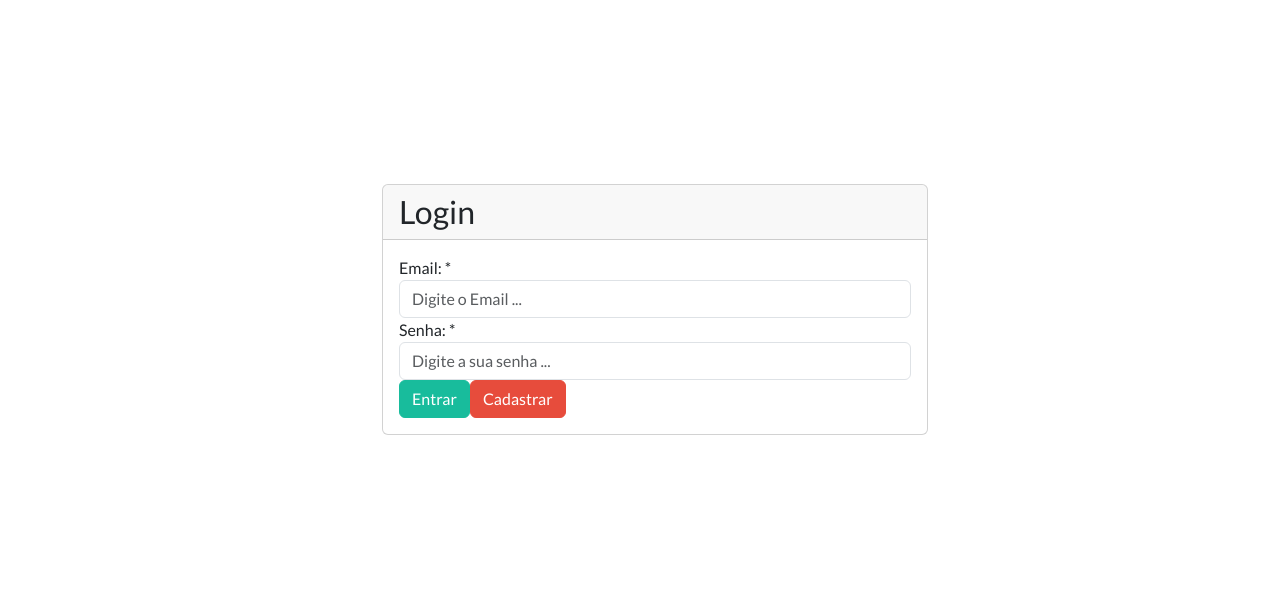
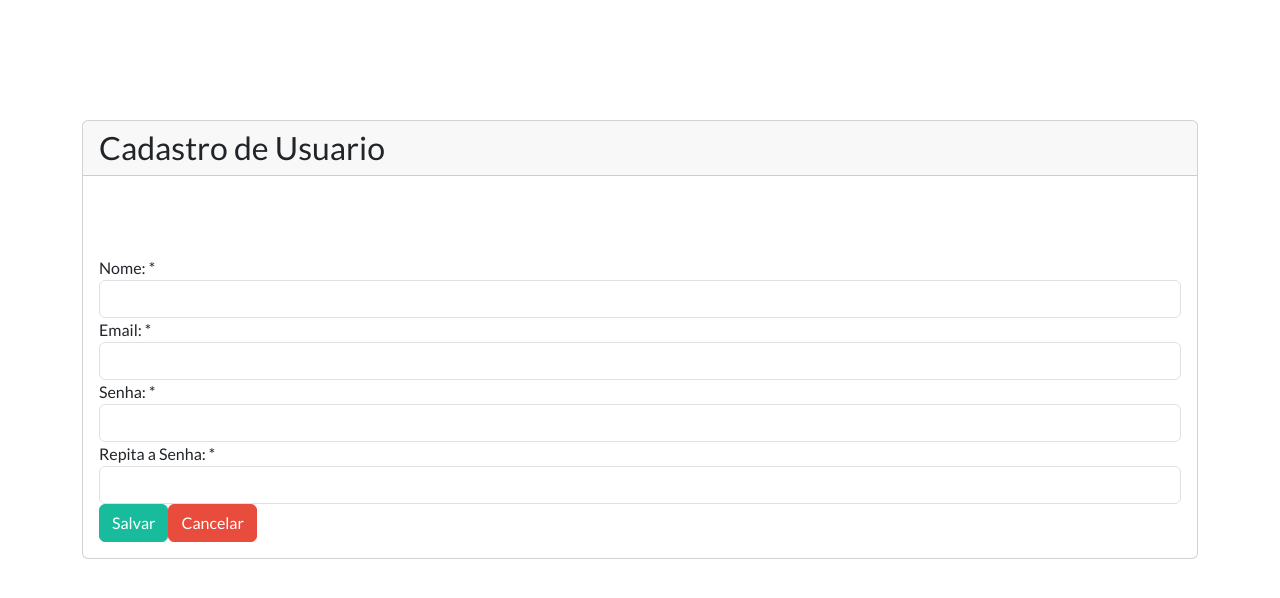
Before and after one commit to brdoliveira/MinhasFinancas, a React (Create React App) app in the folder front-end/minhas-financas-app/: page / in a window 1280 px wide. Shown: the top 598 px of the page. Built offline with nearby package versions, Linux system fonts and the light colour scheme.

Commit message:
Adicionando novo componente Cadastrar Usuario

```diff
--- a/front-end/minhas-financas-app/src/App.js
+++ b/front-end/minhas-financas-app/src/App.js
@@ -1,11 +1,11 @@
 import 'bootswatch/dist/flatly/bootstrap.css'
 import './custom.css'
-import Login from './views/Login';
+import CadastroUsuario from './views/CadastroUsuario';
 
 function App() {
   return (
     <div className="App">
-      <Login/>
+      <CadastroUsuario/>
     </div>
   );
 }
--- /dev/null
+++ b/front-end/minhas-financas-app/src/views/CadastroUsuario.jsx
@@ -0,0 +1,50 @@
+import React from "react";
+
+import Card from "../components/Card";
+import FormGroup from "../components/FormGroup";
+
+class CadastroUsuario extends React.Component {
+    state = {
+        nome : '',
+        email: '',
+        senha: '',
+        senhaRepeticao : ''
+    }
+
+    cadastrar = () => {
+        console.log(this.state)
+    }
+
+  render() {
+    return (
+      <div className="container">
+        <Card title="Cadastro de Usuario">
+          <div className="row">
+            <div
+              className="col-lg-12"
+            >
+              <div className="bs-docs-section">
+                <FormGroup label="Nome: *" htmlFor="inputNome">
+                  <input className="form-control" type="name" id="inputNome" name="nome" onChange={ e => this.setState({nome : e.target.value})}/>
+                </FormGroup>
+                <FormGroup label="Email: *" htmlFor="inputEmail">
+                  <input className="form-control" type="email" id="inputEmail" name="email" onChange={ e => this.setState({email : e.target.value})}/>
+                </FormGroup>
+                <FormGroup label="Senha: *" htmlFor="inputSenha">
+                  <input className="form-control" type="password" id="inputSenha" name="senha" onChange={ e => this.setState({senha : e.target.value})}/>
+                </FormGroup>
+                <FormGroup label="Repita a Senha: *" htmlFor="inputRepitaSenha">
+                  <input className="form-control" type="password" id="inputRepitaSenha" name="senha" onChange={ e => this.setState({senhaRepeticao : e.target.value})}/>
+                </FormGroup>
+                <button onClick={this.cadastrar} type="button" className="btn btn-success">Salvar</button>
+                <button type="button" className="btn btn-danger">Cancelar</button>
+              </div>
+            </div>
+          </div>
+        </Card>
+      </div>
+    );
+  }
+}
+
+export default CadastroUsuario;
```
